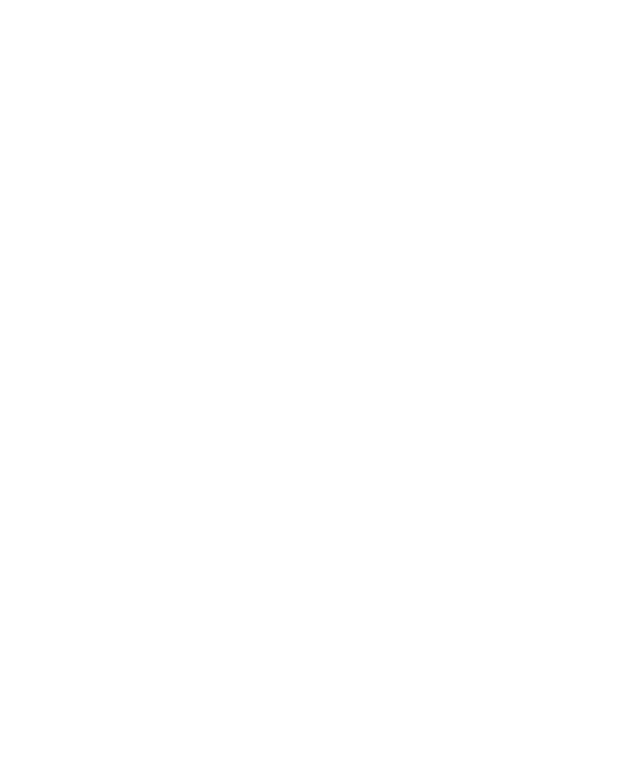
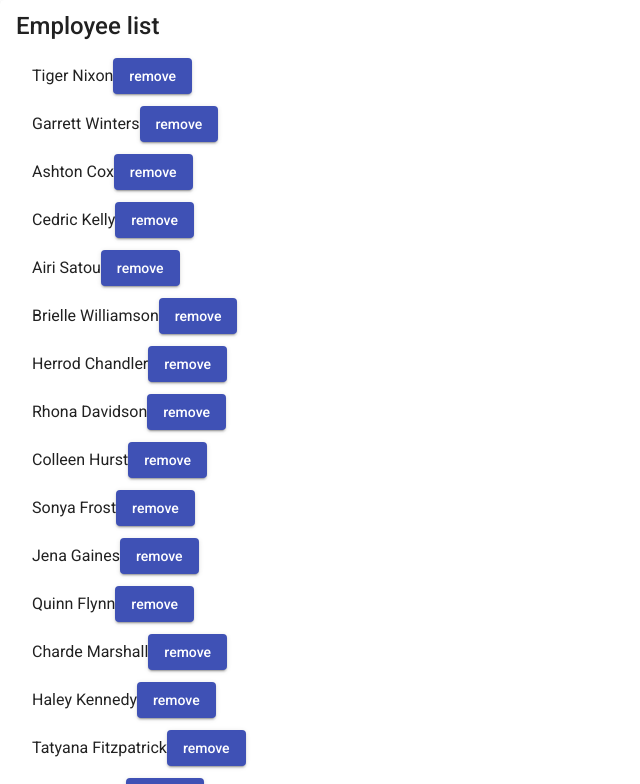
Before and after one commit to och-karr/ng-material-starter-kit_ex_07_12, an Angular app: page /refresh-employees in a window 1280 px wide. Before the commit this address led to /. Shown: the top 784 px of the page, without its empty margins (0-640 px from the left). Built offline with nearby package versions, Linux system fonts and the light colour scheme; data requests are answered from the project's data file.

Commit message:
feat: add list of employees with removing intems functionality

```diff
--- a/src/app/app-routing.module.ts
+++ b/src/app/app-routing.module.ts
@@ -1,48 +1,26 @@
-import {NgModule} from '@angular/core';
-import {RouterModule} from '@angular/router';
-import {
-  FilteredProductListRoutingComponent
-} from './components/filtered-product-list-routing/filtered-product-list-routing.component';
-import {
-  FilteredProductListSubjectComponent
-} from './components/filtered-product-list-subject/filtered-product-list-subject.component';
-import {SortedProductListComponent} from './components/sorted-product-list/sorted-product-list.component';
-import {SortedEmployeeListComponent} from './components/sorted-employee-list/sorted-employee-list.component';
-import {FilteredBeerListComponent} from './components/filtered-beer-list/filtered-beer-list.component';
-import {ProductListWithDeleteComponent} from './components/product-list-with-delete/product-list-with-delete.component';
-import {
-  FilteredProductListRoutingComponentModule
-} from './components/filtered-product-list-routing/filtered-product-list-routing.component-module';
-import {CategoryServiceModule} from './services/category.service-module';
-import {
-  FilteredProductListSubjectComponentModule
-} from './components/filtered-product-list-subject/filtered-product-list-subject.component-module';
-import {ProductServiceModule} from './services/product.service-module';
-import {SortedProductListComponentModule} from './components/sorted-product-list/sorted-product-list.component-module';
-import {
-  SortedEmployeeListComponentModule
-} from './components/sorted-employee-list/sorted-employee-list.component-module';
-import {EmployeeServiceModule} from './services/employee.service-module';
-import {FilteredBeerListComponentModule} from './components/filtered-beer-list/filtered-beer-list.component-module';
-import {BeerServiceModule} from './services/beer.service-module';
-import {
-  ProductListWithDeleteComponentModule
-} from './components/product-list-with-delete/product-list-with-delete.component-module';
+import { NgModule } from '@angular/core';
+import { RouterModule } from '@angular/router';
+import { FilteredProductListRoutingComponent } from './components/filtered-product-list-routing/filtered-product-list-routing.component';
+import { FilteredProductListSubjectComponent } from './components/filtered-product-list-subject/filtered-product-list-subject.component';
+import { SortedProductListComponent } from './components/sorted-product-list/sorted-product-list.component';
+import { SortedEmployeeListComponent } from './components/sorted-employee-list/sorted-employee-list.component';
+import { FilteredBeerListComponent } from './components/filtered-beer-list/filtered-beer-list.component';
+import { ProductListWithDeleteComponent } from './components/product-list-with-delete/product-list-with-delete.component';
+import { EmployeeListWithDeleteComponent } from './components/employee-list-with-delete/employee-list-with-delete.component';
+import { FilteredProductListRoutingComponentModule } from './components/filtered-product-list-routing/filtered-product-list-routing.component-module';
+import { CategoryServiceModule } from './services/category.service-module';
+import { FilteredProductListSubjectComponentModule } from './components/filtered-product-list-subject/filtered-product-list-subject.component-module';
+import { ProductServiceModule } from './services/product.service-module';
+import { SortedProductListComponentModule } from './components/sorted-product-list/sorted-product-list.component-module';
+import { SortedEmployeeListComponentModule } from './components/sorted-employee-list/sorted-employee-list.component-module';
+import { EmployeeServiceModule } from './services/employee.service-module';
+import { FilteredBeerListComponentModule } from './components/filtered-beer-list/filtered-beer-list.component-module';
+import { BeerServiceModule } from './services/beer.service-module';
+import { ProductListWithDeleteComponentModule } from './components/product-list-with-delete/product-list-with-delete.component-module';
+import { EmployeeListWithDeleteComponentModule } from './components/employee-list-with-delete/employee-list-with-delete.component-module';
 
 @NgModule({
-  imports: [RouterModule.forRoot([{
-    path: 'products/:category',
-    component: FilteredProductListRoutingComponent
-  }, {path: 'products', component: FilteredProductListSubjectComponent}, {
-    path: 'sorted-products',
-    component: SortedProductListComponent
-  }, {path: 'sorted-employees', component: SortedEmployeeListComponent}, {
-    path: 'beers-with-pagination',
-    component: FilteredBeerListComponent
-  }, {
-    path: 'refresh-products',
-    component: ProductListWithDeleteComponent
-  }]), FilteredProductListRoutingComponentModule, CategoryServiceModule, FilteredProductListSubjectComponentModule, ProductServiceModule, SortedProductListComponentModule, SortedEmployeeListComponentModule, EmployeeServiceModule, FilteredBeerListComponentModule, BeerServiceModule, ProductListWithDeleteComponentModule],
+  imports: [RouterModule.forRoot([{ path: 'products/:category', component: FilteredProductListRoutingComponent }, { path: 'products', component: FilteredProductListSubjectComponent }, { path: 'sorted-products', component: SortedProductListComponent }, { path: 'sorted-employees', component: SortedEmployeeListComponent }, { path: 'beers-with-pagination', component: FilteredBeerListComponent }, { path: 'refresh-products', component: ProductListWithDeleteComponent }, { path: 'refresh-employees', component: EmployeeListWithDeleteComponent }]), FilteredProductListRoutingComponentModule, CategoryServiceModule, FilteredProductListSubjectComponentModule, ProductServiceModule, SortedProductListComponentModule, SortedEmployeeListComponentModule, EmployeeServiceModule, FilteredBeerListComponentModule, BeerServiceModule, ProductListWithDeleteComponentModule, EmployeeListWithDeleteComponentModule],
   exports: [RouterModule]
 })
 export class AppRoutingModule {
--- /dev/null
+++ b/src/app/components/employee-list-with-delete/employee-list-with-delete.component-module.ts
@@ -0,0 +1,16 @@
+import { NgModule } from '@angular/core';
+import { CommonModule } from '@angular/common';
+import { MatCardModule } from '@angular/material/card';
+import { EmployeeListWithDeleteComponent } from './employee-list-with-delete.component';
+import {AsyncPipe, NgForOf} from "@angular/common";
+import {MatListModule} from "@angular/material/list";
+import {MatButtonModule} from "@angular/material/button";
+
+@NgModule({
+  imports: [MatCardModule, AsyncPipe, NgForOf, MatListModule, CommonModule, MatButtonModule],
+  declarations: [EmployeeListWithDeleteComponent],
+  providers: [],
+  exports: [EmployeeListWithDeleteComponent]
+})
+export class EmployeeListWithDeleteComponentModule {
+}
--- /dev/null
+++ b/src/app/components/employee-list-with-delete/employee-list-with-delete.component.html
@@ -0,0 +1,10 @@
+<mat-card>
+  <mat-card-title>Employee list</mat-card-title>
+  <mat-card-content>
+    <mat-list role="list">
+      <mat-list-item role="listitem" *ngFor="let item of refreshedList$ | async">{{item.employee_name}}
+        <button mat-raised-button color="primary" (click)="remove(item.id)">remove</button>
+      </mat-list-item>
+    </mat-list>
+  </mat-card-content>
+</mat-card>
--- /dev/null
+++ b/src/app/components/employee-list-with-delete/employee-list-with-delete.component.ts
@@ -0,0 +1,28 @@
+import { ChangeDetectionStrategy, Component, ViewEncapsulation } from '@angular/core';
+import {BehaviorSubject, Observable, switchMap} from 'rxjs';
+import { EmployeeModel } from '../../models/employee.model';
+import { EmployeeService } from '../../services/employee.service';
+
+@Component({
+  selector: 'app-employee-list-with-delete',
+  templateUrl: './employee-list-with-delete.component.html',
+  encapsulation: ViewEncapsulation.None,
+  changeDetection: ChangeDetectionStrategy.OnPush
+})
+
+export class EmployeeListWithDeleteComponent {
+  private _refreshSubject: BehaviorSubject<void> = new BehaviorSubject<void>(void 0);
+  public refresh$: Observable<void> = this._refreshSubject.asObservable();
+  public refreshedList$: Observable<EmployeeModel[]> = this.refresh$.pipe(
+    switchMap(() => this._employeeService.getAll())
+  );
+
+  constructor(private _employeeService: EmployeeService) {
+  }
+
+  remove(id: string): void {
+    this._employeeService.delete(id).subscribe(
+      () => this._refreshSubject.next()
+    );
+  }
+}
--- a/src/app/components/product-list-with-delete/product-list-with-delete.component.ts
+++ b/src/app/components/product-list-with-delete/product-list-with-delete.component.ts
@@ -11,7 +11,6 @@
   changeDetection: ChangeDetectionStrategy.OnPush
 })
 export class ProductListWithDeleteComponent {
-  readonly list$: Observable<ProductModel[]> = this._productService.getAll();
   private _refreshSubject: BehaviorSubject<void> = new BehaviorSubject<void>(void 0);
   public refresh$: Observable<void> = this._refreshSubject.asObservable();
   readonly refreshedList$: Observable<ProductModel[]> = this.refresh$.pipe(
--- a/src/app/services/employee.service.ts
+++ b/src/app/services/employee.service.ts
@@ -11,4 +11,8 @@
   getAll(): Observable<EmployeeModel[]> {
     return this._httpClient.get<EmployeeModel[]>('http://localhost:3000/employees');
   }
+
+  delete(id: string): Observable<EmployeeModel> {
+    return this._httpClient.delete<EmployeeModel>(`https://dummy.restapiexample.com/api/v1/delete/${id}`);
+  }
 }
```
